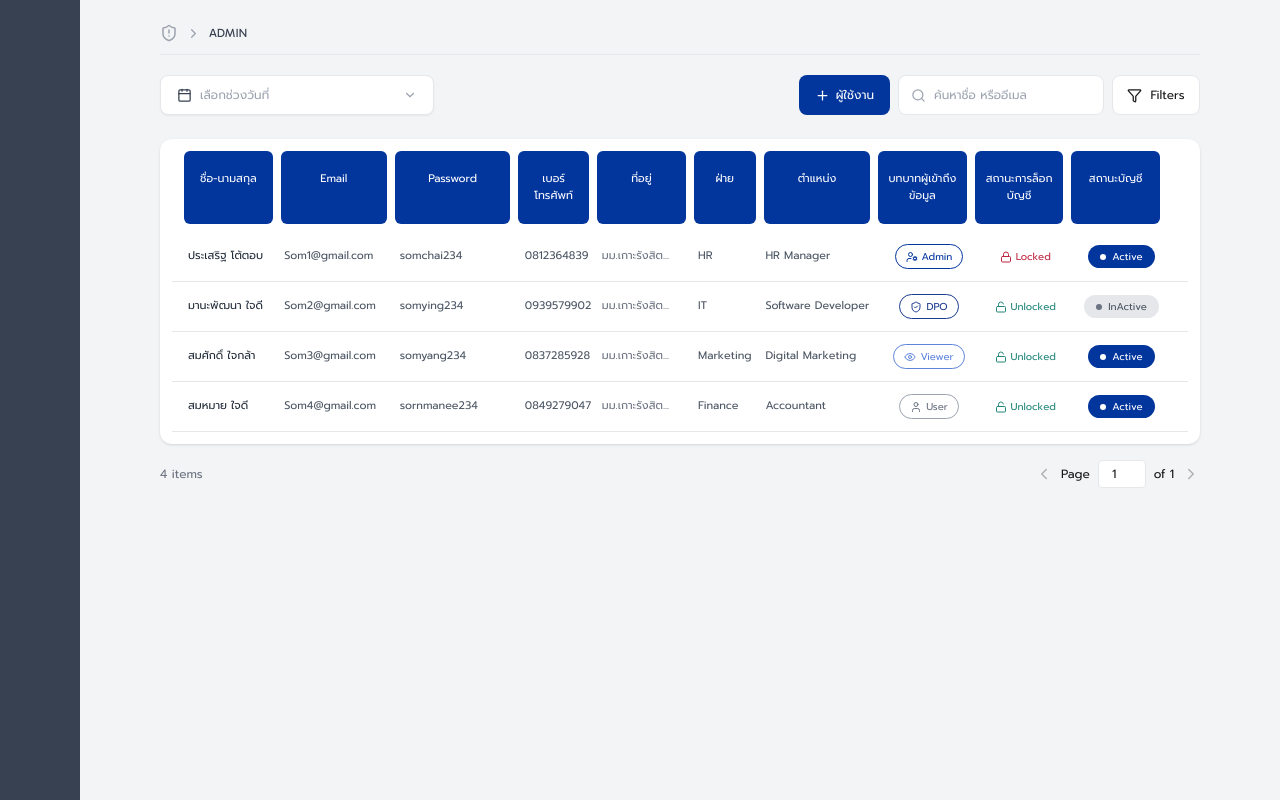
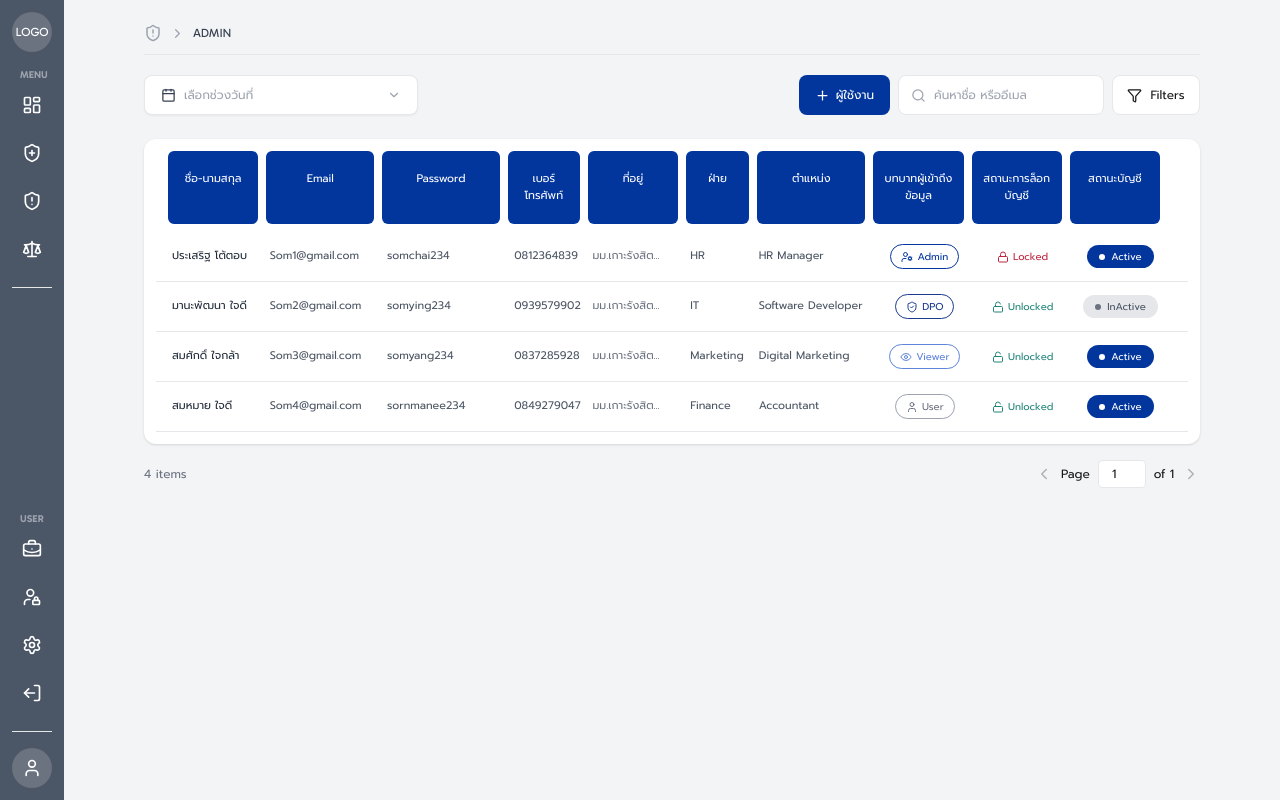
Before and after one commit to thiprada17/ROPA, a Next.js app in the folder frontend/: page /admin in a window 1280 px wide. Built offline with nearby package versions, Linux system fonts and the light colour scheme.

Commit message:
fix aside left เข้ามาคับ

```diff
--- a/frontend/app/admin/page.tsx
+++ b/frontend/app/admin/page.tsx
@@ -5,6 +5,7 @@ import { userMock, UserData, UserRole, UserStatus, LockStatus } from "./data/use
 import UserTable from "./components/UserTable";
 import UserFormModal from "./components/UserFormModal";
 import AdminFilterModal from "./components/AdminFilterModal";
+import Sidebar from "../components/Sidebar";
 
 export default function AdminPage() {
     const [users, setUsers] = useState<UserData[]>(userMock);
@@ -60,7 +61,8 @@ export default function AdminPage() {
     return (
         <div className="flex h-screen bg-gray-100 font-prompt text-[12px] overflow-hidden">
             {/* Sidebar placeholder */}
-            <aside className="w-20 bg-gray-700 flex-shrink-0" />
+            <aside className="w-16 bg-gray-700 flex-shrink-0" />
+            < Sidebar userName="txt" userEmail="testt@mail.com"/>
 
             {/* Main */}
             <main className="flex-1 overflow-y-auto px-4 md:px-[40px] xl:px-[80px] py-6">
```
